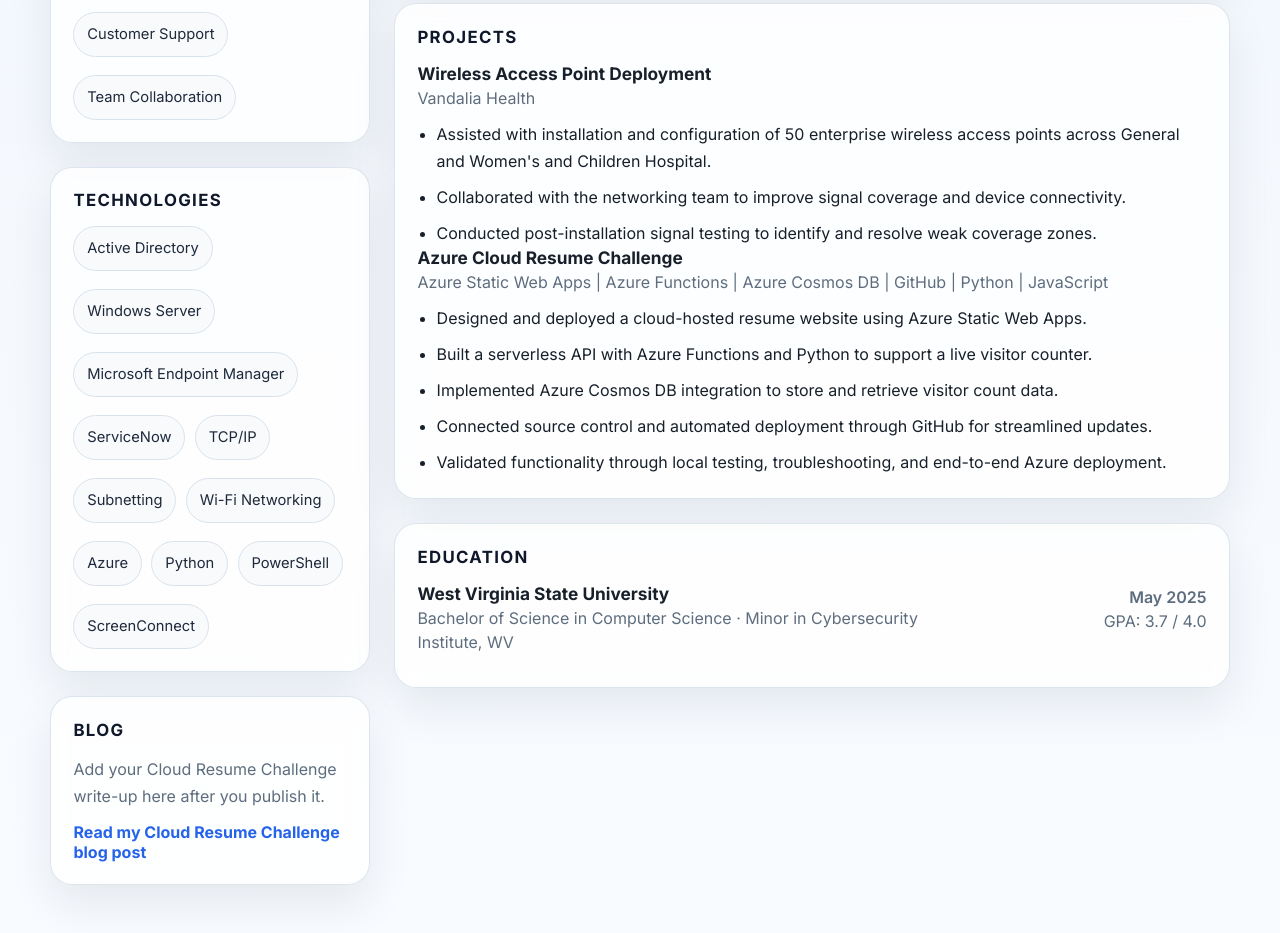
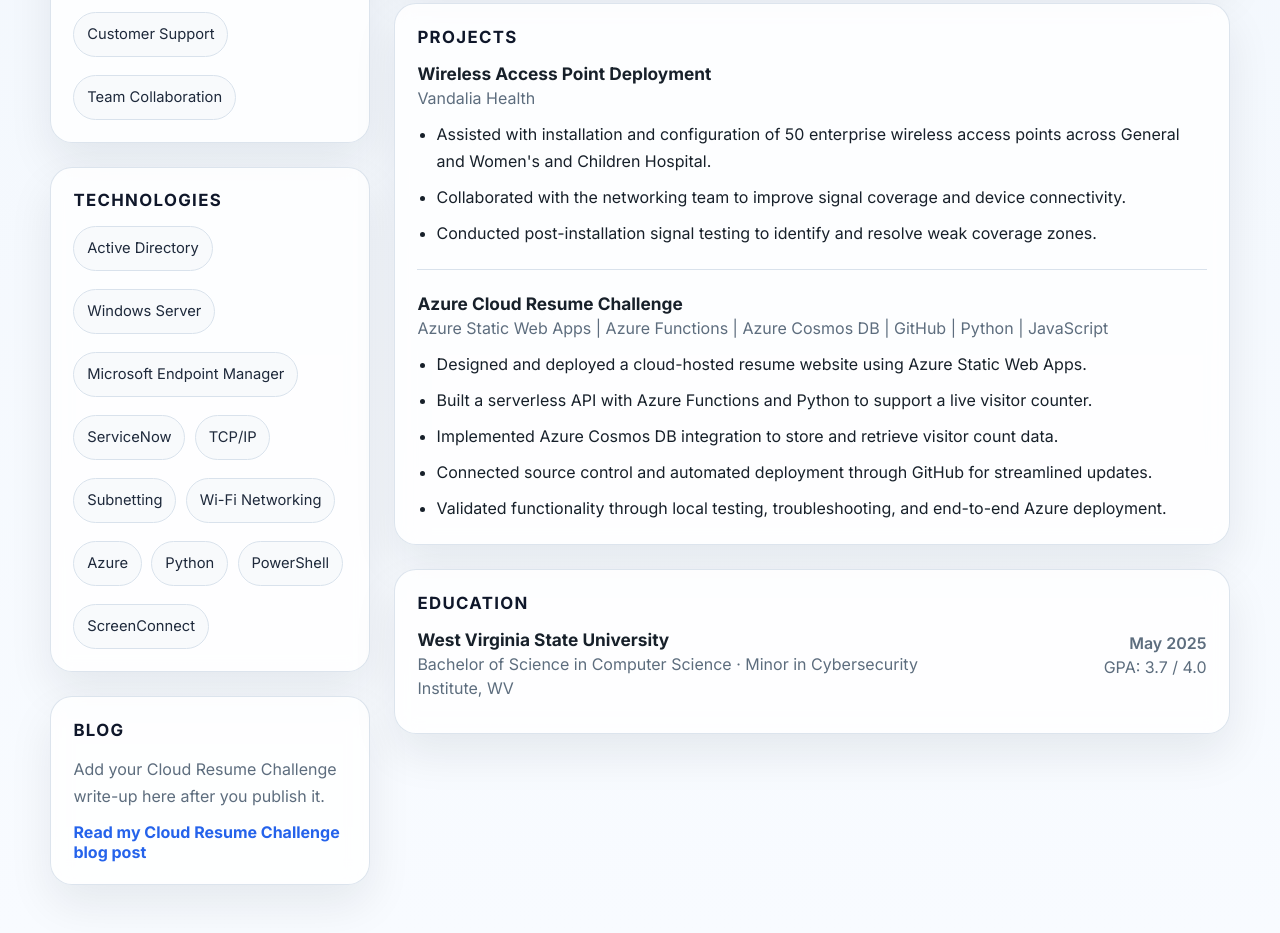
Before and after one commit to eliasvalencia160503-ux/Azure-resume, a plain HTML site: page index.html in a window 1280 px wide. Shown: the part 1225-2158 px from the top of the page. Drawn offline with Linux system fonts and the light colour scheme; no server answers.

Commit message:
project section formatting changes

```diff
--- a/index.html
+++ b/index.html
@@ -159,6 +159,9 @@
                 <li>Collaborated with the networking team to improve signal coverage and device connectivity.</li>
                 <li>Conducted post-installation signal testing to identify and resolve weak coverage zones.</li>
               </ul>
+            </article>
+
+            <article class="project-item">
               <div class="timeline-head">
                 <div>
                   <h3>Azure Cloud Resume Challenge</h3>
```
